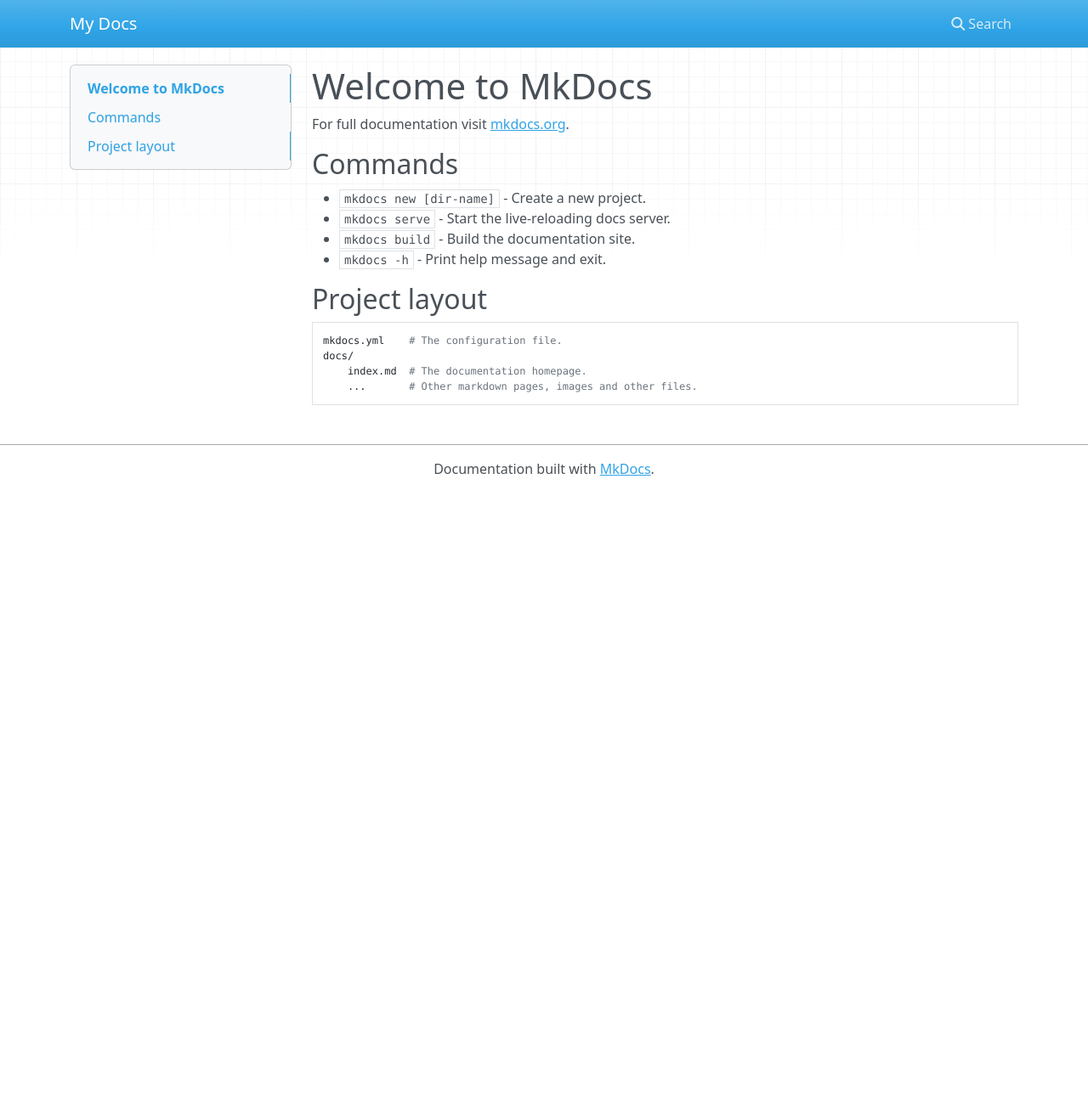
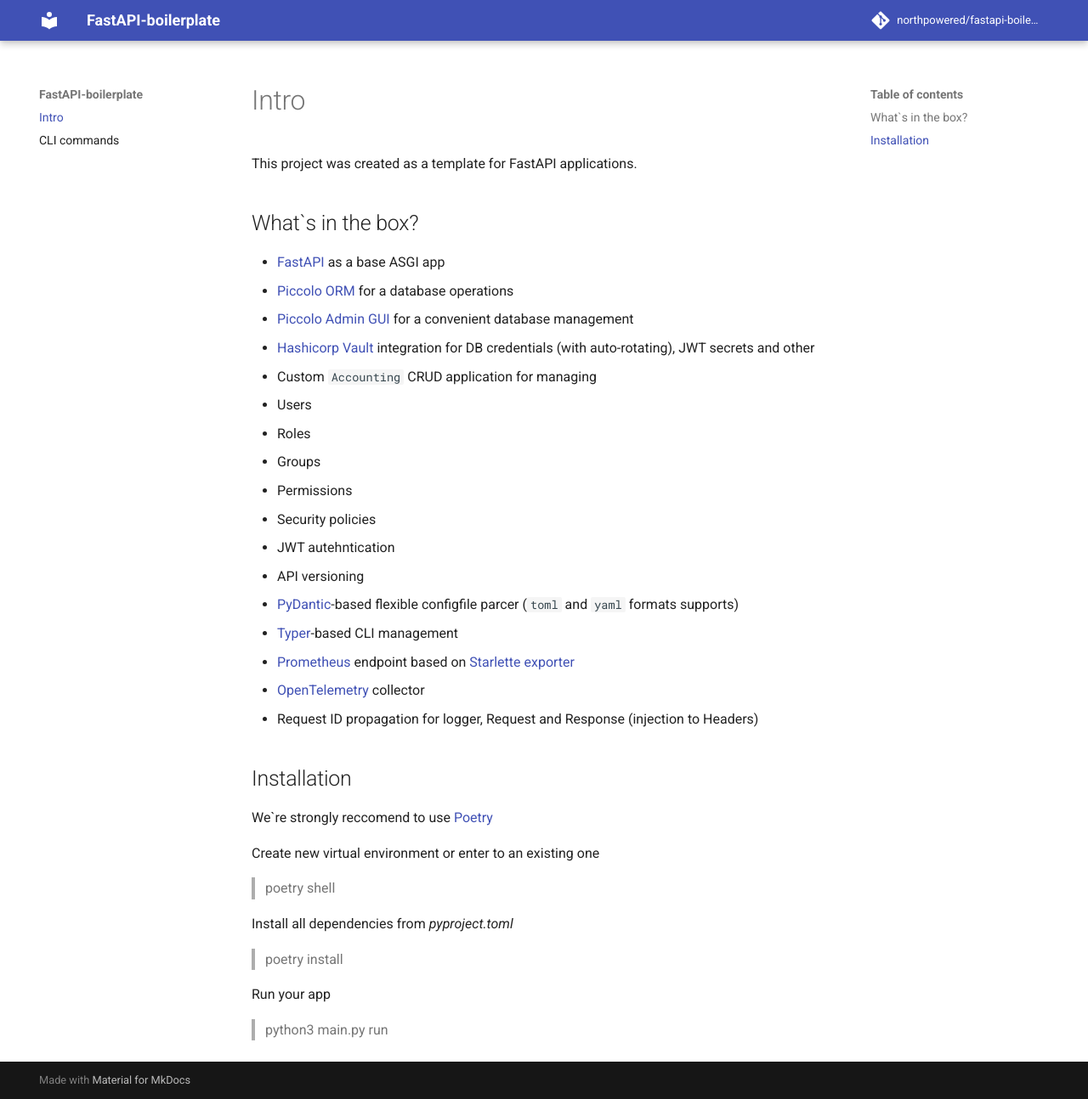
Before and after one commit to northpowered/fastapi-boilerplate, an MkDocs documentation site: the page built from docs/index.md, in a window 1280 px wide and 1294 px high. Shown: the whole window at 85% size. Built offline with MkDocs 1.6.1 and Material for MkDocs 9.7.7, drawn with Linux system fonts in a browser that asks for light colours; nearby versions of some CDN libraries; comment, search, counter and statistics services are not loaded.

Commit message:
Intro and cli pages

```diff
--- a/docs/index.md
+++ b/docs/index.md
@@ -1,17 +1,38 @@
-# Welcome to MkDocs
+# Intro
 
-For full documentation visit [mkdocs.org](https://www.mkdocs.org).
+This project was created as a template for FastAPI applications.
+## What`s in the box?
 
-## Commands
+* [FastAPI](https://github.com/tiangolo/fastapi) as a base ASGI app
+* [Piccolo ORM](https://github.com/piccolo-orm/piccolo) for a database operations
+* [Piccolo Admin GUI](https://github.com/piccolo-orm/piccolo_admin) for a convenient database management
+* [Hashicorp Vault](https://github.com/hashicorp/vault) integration for DB credentials (with auto-rotating), JWT secrets and other
+* Custom `Accounting` CRUD application for managing
+  * Users
+  * Roles
+  * Groups
+  * Permissions
+  * Security policies
+* JWT autehntication
+* API versioning
+* [PyDantic](https://github.com/samuelcolvin/pydantic)-based flexible configfile parcer (`toml` and `yaml` formats supports)
+* [Typer](https://github.com/tiangolo/typer)-based CLI management
+* [Prometheus](https://github.com/prometheus/prometheus) endpoint based on [Starlette exporter](https://github.com/stephenhillier/starlette_exporter)
+* [OpenTelemetry](https://github.com/orgs/open-telemetry) collector
+* Request ID propagation for logger, Request and Response (injection to Headers)
 
-* `mkdocs new [dir-name]` - Create a new project.
-* `mkdocs serve` - Start the live-reloading docs server.
-* `mkdocs build` - Build the documentation site.
-* `mkdocs -h` - Print help message and exit.
+## Installation
 
-## Project layout
+We`re strongly reccomend to use [Poetry](https://python-poetry.org/)
 
-    mkdocs.yml    # The configuration file.
-    docs/
-        index.md  # The documentation homepage.
-        ...       # Other markdown pages, images and other files.
+Create new virtual environment or enter to an existing one
+
+>poetry shell
+
+Install all dependencies from *pyproject.toml*
+
+>poetry install
+
+Run your app
+
+>python3 main.py run
--- a/mkdocs.yml
+++ b/mkdocs.yml
@@ -1 +1,9 @@
-site_name: My Docs
+site_name: FastAPI-boilerplate
+site_description: FastAPI boilerplate with integrated AAA, Piccolo ORM, HC Vault and many other features
+repo_url: https://github.com/northpowered/fastapi-boilerplate
+repo_name: northpowered/fastapi-boilerplate
+theme:
+  name: material
+  language: en
+plugins:
+  - tags
```
Also changed, not shown: docs/cli.md (added, +53 -0 lines), 1 other file.
